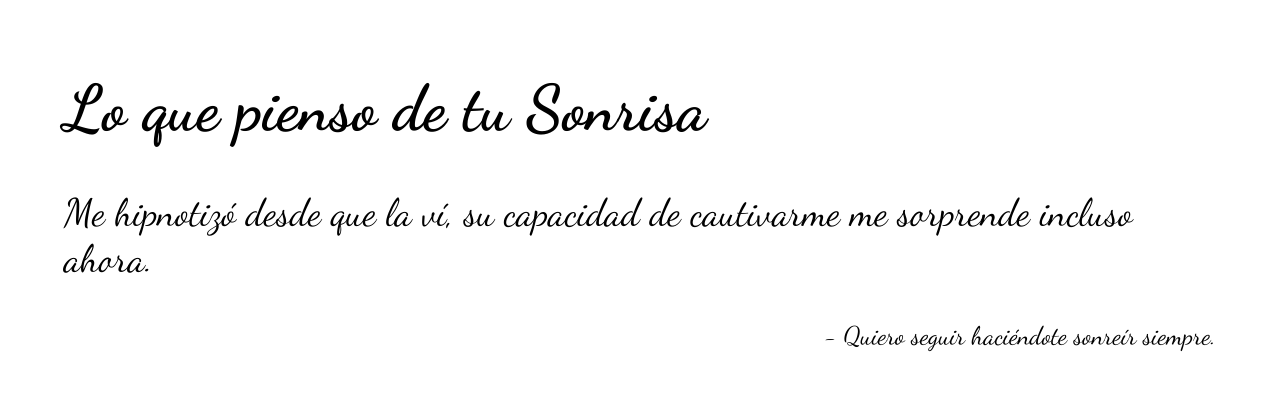
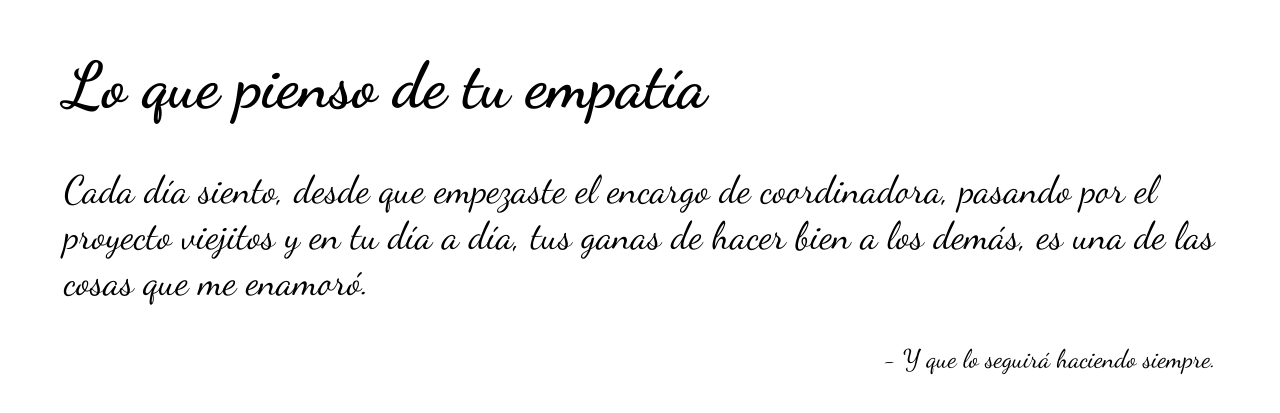
Before and after one commit to caal-15/mymari, a React (Create React App) app: page /3 in a window 1280 px wide. Shown: the part 211-624 px from the top of the page. Built offline with nearby package versions, Linux system fonts and the light colour scheme.

Commit message:
Implements page switching mechanic :).

```diff
--- a/package.json
+++ b/package.json
@@ -10,6 +10,7 @@
     "node-sass": "^4.14.1",
     "react": "^16.13.1",
     "react-dom": "^16.13.1",
+    "react-router-dom": "^5.2.0",
     "react-scripts": "3.4.1"
   },
   "scripts": {
--- a/src/App.js
+++ b/src/App.js
@@ -1,17 +1,15 @@
 import React from 'react'
+import { BrowserRouter, Switch, Route } from 'react-router-dom'
 
-import ThoughtCard from './ThoughtCard'
-import data from './data.json'
+import ThoughtsPage from './ThoughtsPage'
 
-import styles from './App.module.sass'
-
-const App = () => {
-  const thoughtItem = data[0]
-  return (
-    <main className={styles.main}>
-      <ThoughtCard {...thoughtItem} />
-    </main>
-  )
-}
+const App = () => (
+  <BrowserRouter>
+    <Switch>
+      <Route exact path="/" component={ThoughtsPage} />
+      <Route path="/:page" component={ThoughtsPage} />
+    </Switch>
+  </BrowserRouter>
+)
 
 export default App
--- /dev/null
+++ b/src/ThoughtsPage/ThoughtsPage.js
@@ -0,0 +1,55 @@
+import React, { useState, useEffect } from 'react'
+import { useParams, Redirect, useHistory } from 'react-router-dom'
+
+import ThoughtCard from '../ThoughtCard'
+import data from './data.json'
+import { getRandomNumber } from '../utils'
+
+import styles from './ThoughtsPage.module.sass'
+
+const ThoughtsPage = () => {
+  const pathParams = useParams()
+  const history = useHistory()
+  const { page } = pathParams
+
+  const [visitedPages, setVisitedPages] = useState([])
+
+  useEffect(() => {
+    const pageNumber = Number(page)
+    if (
+      page &&
+      !visitedPages.some((visitedPage) => visitedPage === pageNumber)
+    ) {
+      setVisitedPages([...visitedPages, pageNumber])
+    }
+  }, [page, visitedPages, setVisitedPages])
+
+  const getUnvisitedPage = () => {
+    let newPage = getRandomNumber(data.length) + 1
+    if (visitedPages.length < data.length) {
+      while (visitedPages.some((page) => page === newPage)) {
+        newPage = getRandomNumber(data.length) + 1
+      }
+      return newPage
+    } else {
+      setVisitedPages([])
+      return newPage
+    }
+  }
+
+  if (!page) {
+    return <Redirect to={`/${getRandomNumber(data.length) + 1}`} />
+  }
+
+  const thoughtItem = data[page - 1]
+  return (
+    <main
+      onClick={() => history.push(`/${getUnvisitedPage()}`)}
+      className={styles.main}
+    >
+      <ThoughtCard {...thoughtItem} />
+    </main>
+  )
+}
+
+export default ThoughtsPage
--- /dev/null
+++ b/src/ThoughtsPage/ThoughtsPage.module.sass
@@ -0,0 +1,9 @@
+.main
+  position: fixed
+  top: 0
+  bottom: 0
+  right: 0
+  left: 0
+  display: flex
+  align-items: center
+  justify-content: center
--- /dev/null
+++ b/src/ThoughtsPage/data.json
@@ -0,0 +1,27 @@
+[
+  {
+    "title": "Lo que pienso de tu Sonrisa",
+    "body": "Me hipnotizó desde que la ví, su capacidad de cautivarme me sorprende incluso ahora.",
+    "footnote": "Quiero seguir haciéndote sonreír siempre."
+  },
+  {
+    "title": "Lo que pienso de tus Ojos",
+    "body": "Son grandes, pero!, aunque me burle mucho, lo que en realidad pienso es que son preciosos, y su tamaño solo los hace brillar más.",
+    "footnote": "Espero me sigas mirando con tanto amor como lo haces hoy."
+  },
+  {
+    "title": "Lo que pienso de tu empatía",
+    "body": "Cada día siento, desde que empezaste el encargo de coordinadora, pasando por el proyecto viejitos y en tu día a día, tus ganas de hacer bien a los demás, es una de las cosas que me enamoró.",
+    "footnote": "Y que lo seguirá haciendo siempre."
+  },
+  {
+    "title": "Lo que pienso de tu trabajo",
+    "body": "No hay día en que deje de admirar tu nivel de compromiso y responsabilidad, no importa si Audifarma a veces no lo vió, pero tu eres una trabajadora estrella.",
+    "footnote": "Yo daría fé de eso a quien fuera."
+  },
+  {
+    "title": "Lo que pienso de tu trato con tu familia",
+    "body": "Pienso que has sido mitad hermana y mitad mamá (incluso a veces de tu mamá), y que has hecho un espléndido trabajo en ambos roles!",
+    "footnote": "Amo como amas a tu familia."
+  }
+]
--- /dev/null
+++ b/src/ThoughtsPage/index.js
@@ -0,0 +1,3 @@
+import ThoughtsPage from './ThoughtsPage'
+
+export default ThoughtsPage
--- a/src/data.json
+++ /dev/null
@@ -1,7 +0,0 @@
-[
-  {
-    "title": "Lo que pienso de tu Sonrisa",
-    "body": "Me hipnotizó desde que la ví, su capacidad de cautivarme me sorprende incluso ahora.",
-    "footnote": "Quiero seguir haciéndote sonreír siempre."
-  }
-]
--- /dev/null
+++ b/src/utils.js
@@ -0,0 +1,2 @@
+export const getRandomNumber = (upperLimit) =>
+  Math.floor(Math.random() * upperLimit)
```
Also changed, not shown: 1 other file (tests, documents, lock files or other folders).
